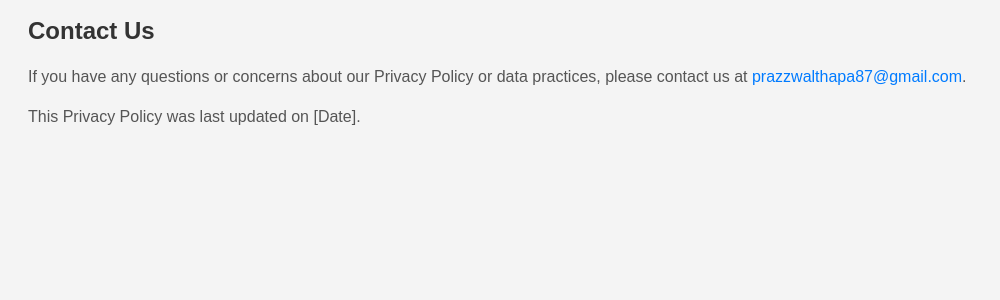
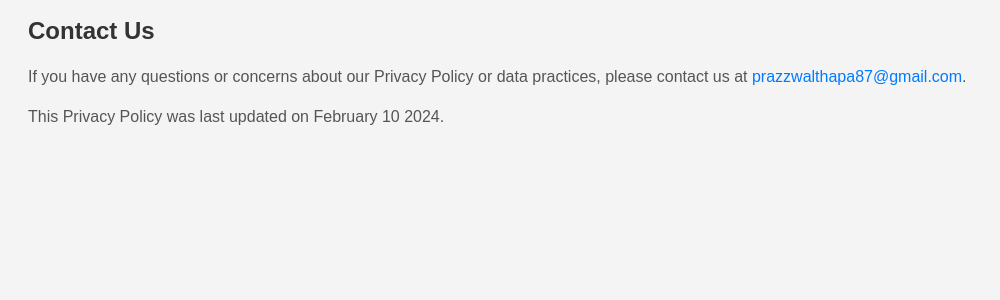
Before and after one commit to Tif-fin/Yajna-Krishi-Backend, a Django app: template templates/html/privacy_policy.html in a window 1280 px wide. Shown: the part 453-753 px from the top of the page, without its empty margins (0-1000 px from the left). Run offline with Django 3.2, Linux system fonts and the light colour scheme; the template is opened without the code that fills it, so the values that code supplies are empty.

```diff
--- a/templates/html/privacy_policy.html
+++ b/templates/html/privacy_policy.html
@@ -61,7 +61,7 @@
     </p>
 
     <p>
-        This Privacy Policy was last updated on [Date].
+        This Privacy Policy was last updated on February 10 2024.
     </p>
 </body>
 </html>
```
